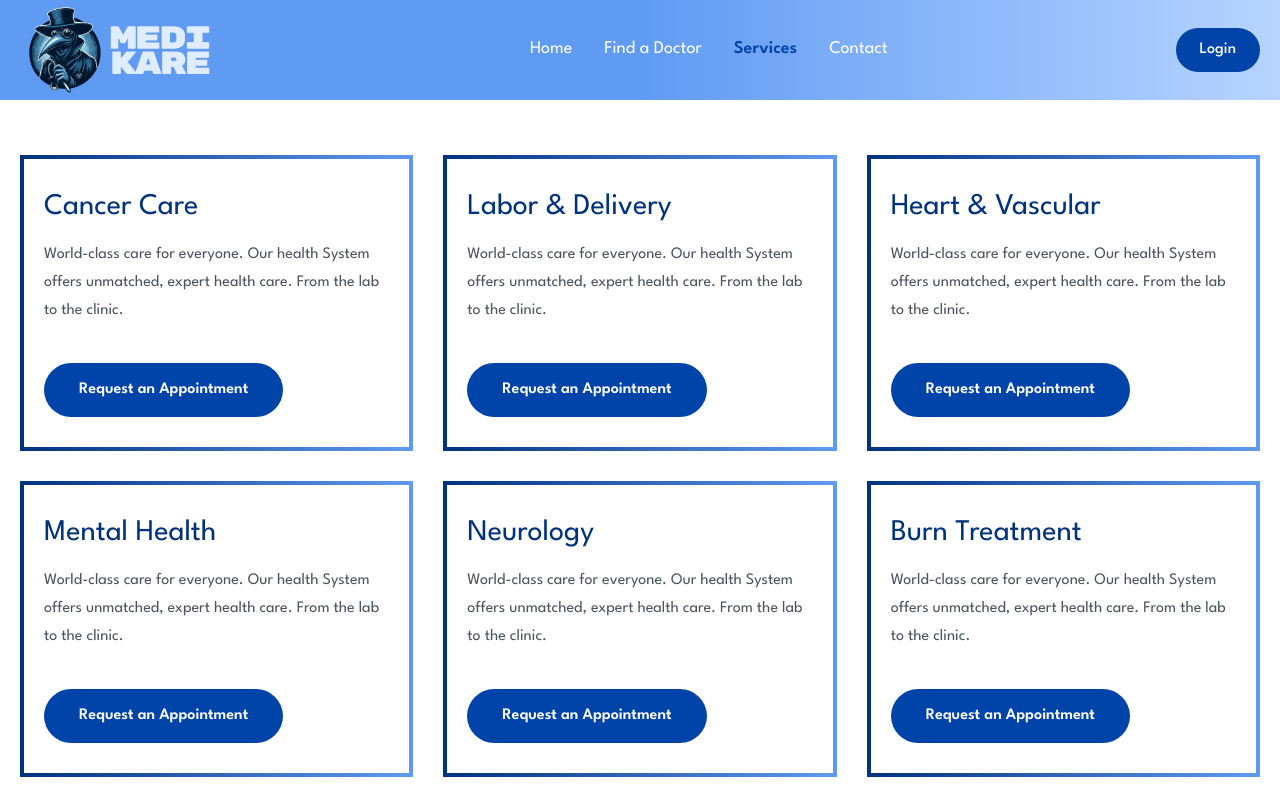
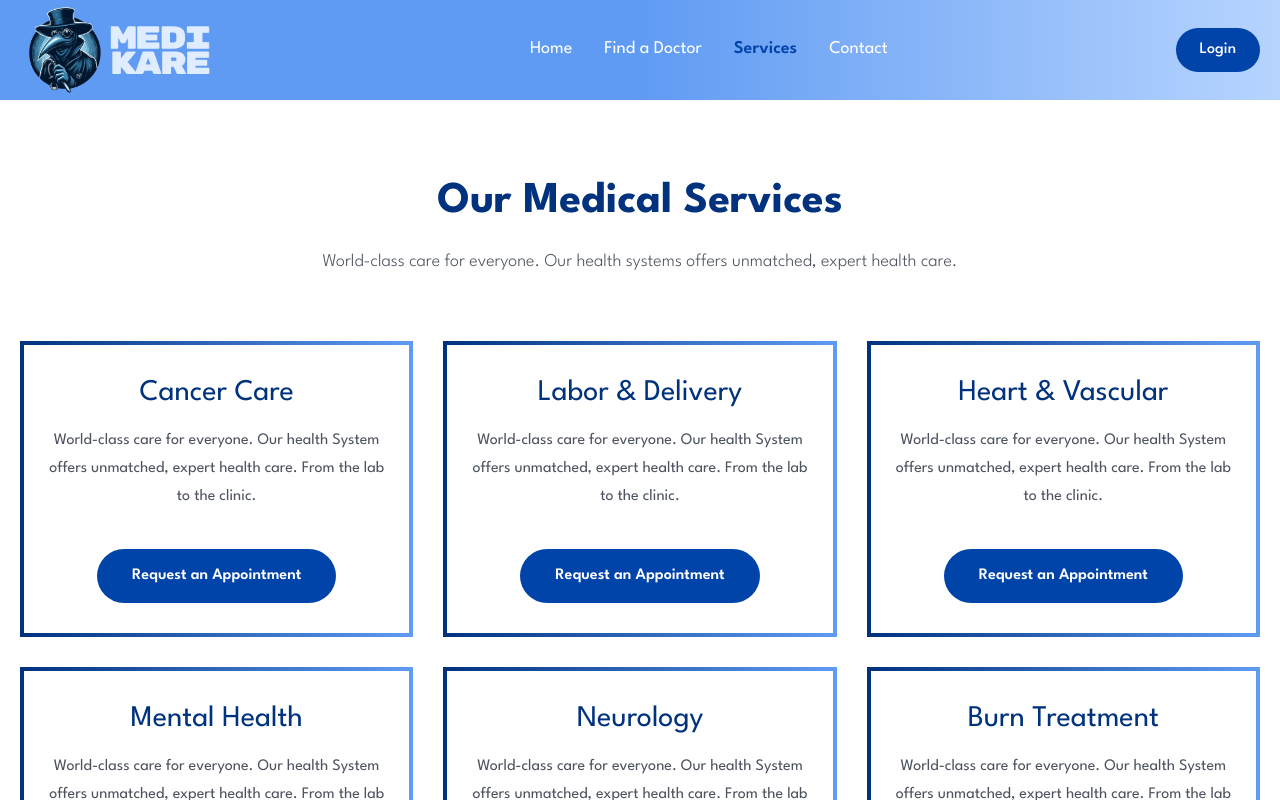
Before and after one commit to nosfeeferatu/doctor-appointment, a React (Vite) app in the folder frontend/: page /services in a window 1280 px wide. Shown: the top 800 px of the page. Built offline with nearby package versions, Linux system fonts and the light colour scheme.

Commit message:
services in progress

```diff
--- a/frontend/src/components/Services/ServiceCard.jsx
+++ b/frontend/src/components/Services/ServiceCard.jsx
@@ -5,14 +5,14 @@ const ServiceCard = ({ item, index }) => {
   // eslint-disable-next-line react/prop-types
   const { name, desc } = item;
   return (
-    <div className="bg-gradient-to-r from-[#00327E] to-[#609BF3] p-1">
+    <div className="bg-gradient-to-r from-[#00327E] to-[#609BF3] p-1 text-center">
       <div className="bg-white py-[30px] px-3 lg:px-5">
         <h2 className="text-[30px] leading-9 text-headingColor">{name}</h2>
         <p className="text-[16px] leading-7 font-[400] text-textColor mt-4">
           {desc}
         </p>
 
-        <div className="flex items-center justify-between">
+        <div className="">
           <Link to="/doctors" className=" ">
             <button className="btn">Request an Appointment</button>
           </Link>
--- a/frontend/src/pages/Services.jsx
+++ b/frontend/src/pages/Services.jsx
@@ -3,13 +3,20 @@ import ServiceCard from "../components/Services/ServiceCard";
 
 const Services = () => {
   return (
-    <div className="container">
-      <div className="grid grid-cols-1 md:grid-cols-2 lg:grid-cols-3 gap-5 lg:gap-[30px] mt-[30px] mb-[80px] lg:mt-[55px] mb-[80px]">
-        {services.map((item, index) => (
-          <ServiceCard item={item} index={index} key={index} />
-        ))}
+    <section>
+      <div className="container text-center">
+        <h2 className="heading">Our Medical Services</h2>
+        <p className="mb-8 lg:mb-16 font-light text-center text__para">
+          World-class care for everyone. Our health systems offers unmatched,
+          expert health care.
+        </p>
+        <div className="grid grid-cols-1 md:grid-cols-2 lg:grid-cols-3 gap-5 lg:gap-[30px] mt-[30px] lg:mt-[55px]">
+          {services.map((item, index) => (
+            <ServiceCard item={item} index={index} key={index} />
+          ))}
+        </div>
       </div>
-    </div>
+    </section>
   );
 };
 
```
